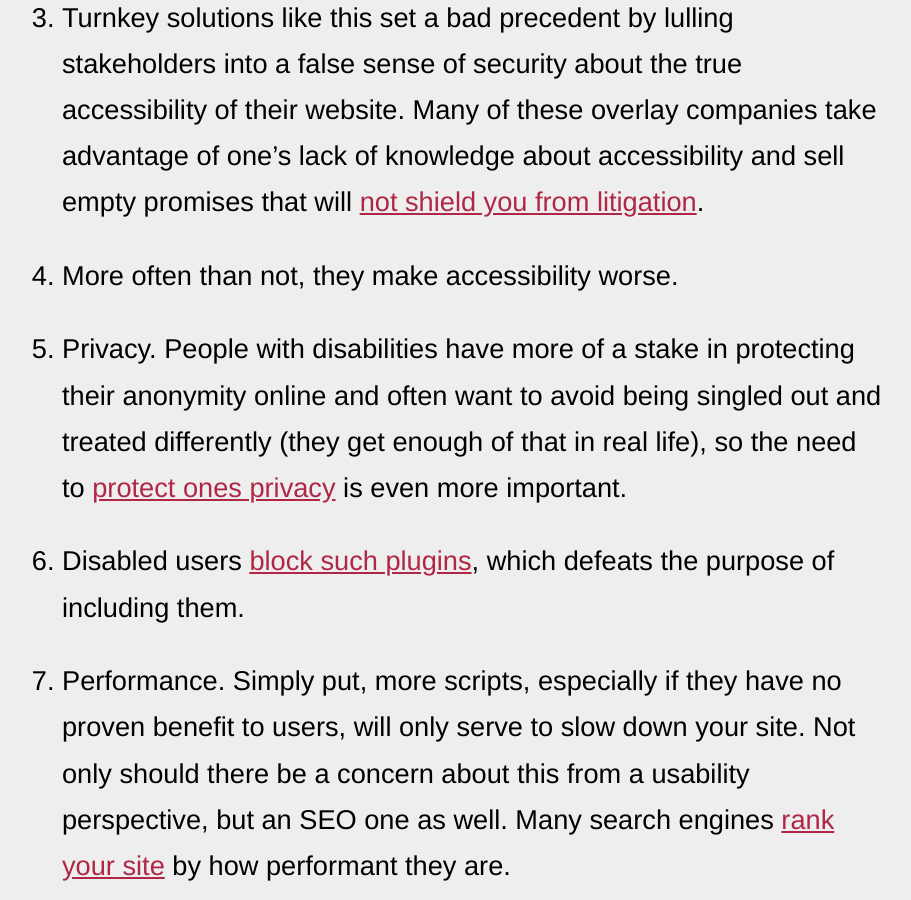
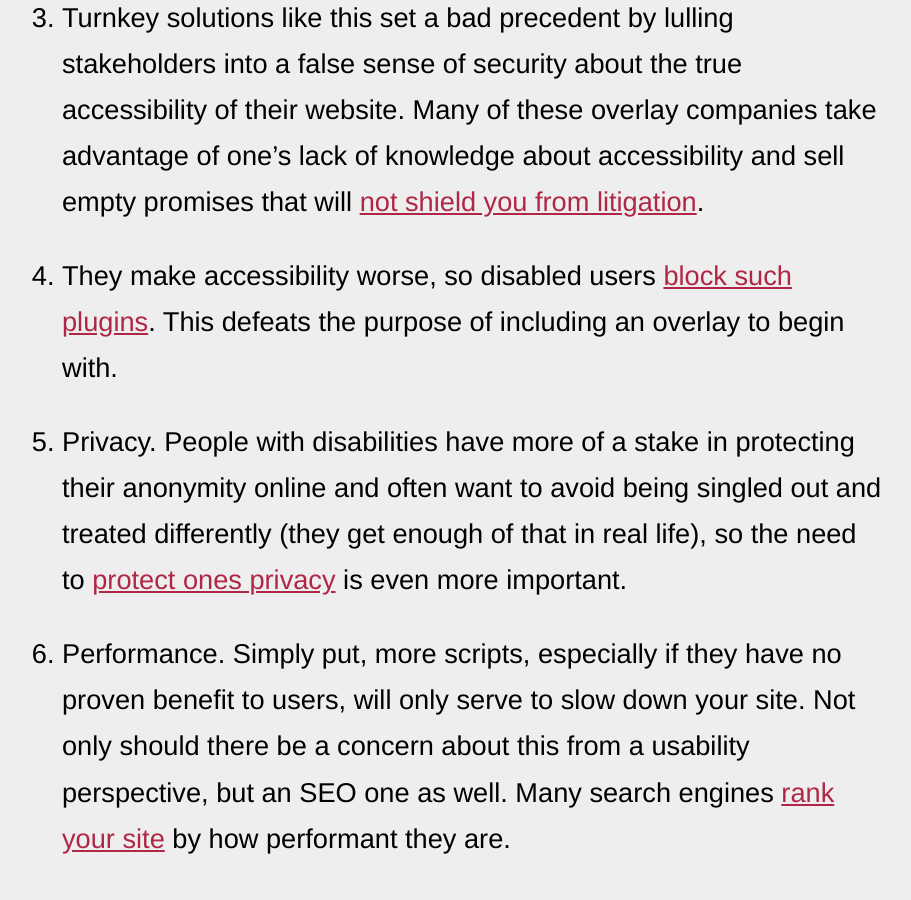
Before and after one commit to michaelspellacy/shouldiuseanaccessibilityoverlay-com, a Jekyll site: the page built from index.html, in a window 1280 px wide and 900 px high, scrolled down 1609 px. Shown: the whole window, without its empty margins (188-1099 px from the left). Built offline with Jekyll 4.4.1, drawn with Linux system fonts in a browser that asks for light colours.

Commit message:
Update index.html

```diff
--- a/index.html
+++ b/index.html
@@ -11,9 +11,8 @@
   <li>They do not address inherent accessibility barriers. For example, missing alternative text, proper labeling, multimedia captioning and transcription, keyboard access, etc. A plugin cannot fix these things (at least not yet). In some cases, they can even interfere with the overall usability of a website.</li>
   <li>Many people with disabilities already have the third-party software they require to navigate the web or can more easily leverage features already built into their browsers and operating systems, so there is really no value-add here. In short, your website is not the first one a disabled user has ever visited.</li>
   <li>Turnkey solutions like this set a bad precedent by lulling stakeholders into a false sense of security about the true accessibility of their website. Many of these overlay companies take advantage of one’s lack of knowledge about accessibility and sell empty promises that will <a href="https://adrianroselli.com/2020/06/accessibe-will-get-you-sued.html">not shield you from litigation</a>.</li>
-  <li>More often than not, they make accessibility worse.</li>
+  <li>They make accessibility worse, so disabled users <a href="https://adrianroselli.com/2020/06/accessibe-will-get-you-sued.html#Update12">block such plugins</a>. This defeats the purpose of including an overlay to begin with.</li>
   <li>Privacy. People with disabilities have more of a stake in protecting their anonymity online and often want to avoid being singled out and treated differently (they get enough of that in real life), so the need to <a href="https://tink.uk/accessibe-and-data-protection/">protect ones privacy</a> is even more important.</li>
-  <li>Disabled users <a href="https://adrianroselli.com/2020/06/accessibe-will-get-you-sued.html#Update12">block such plugins</a>, which defeats the purpose of including them.</li>
   <li>Performance. Simply put, more scripts, especially if they have no proven benefit to users, will only serve to slow down your site. Not only should there be a concern about this from a usability perspective, but an SEO one as well. Many search engines <a href="https://developers.google.com/web/updates/2018/07/search-ads-speed">rank your site</a> by how performant they are.</li>
 </ol>
 
```
